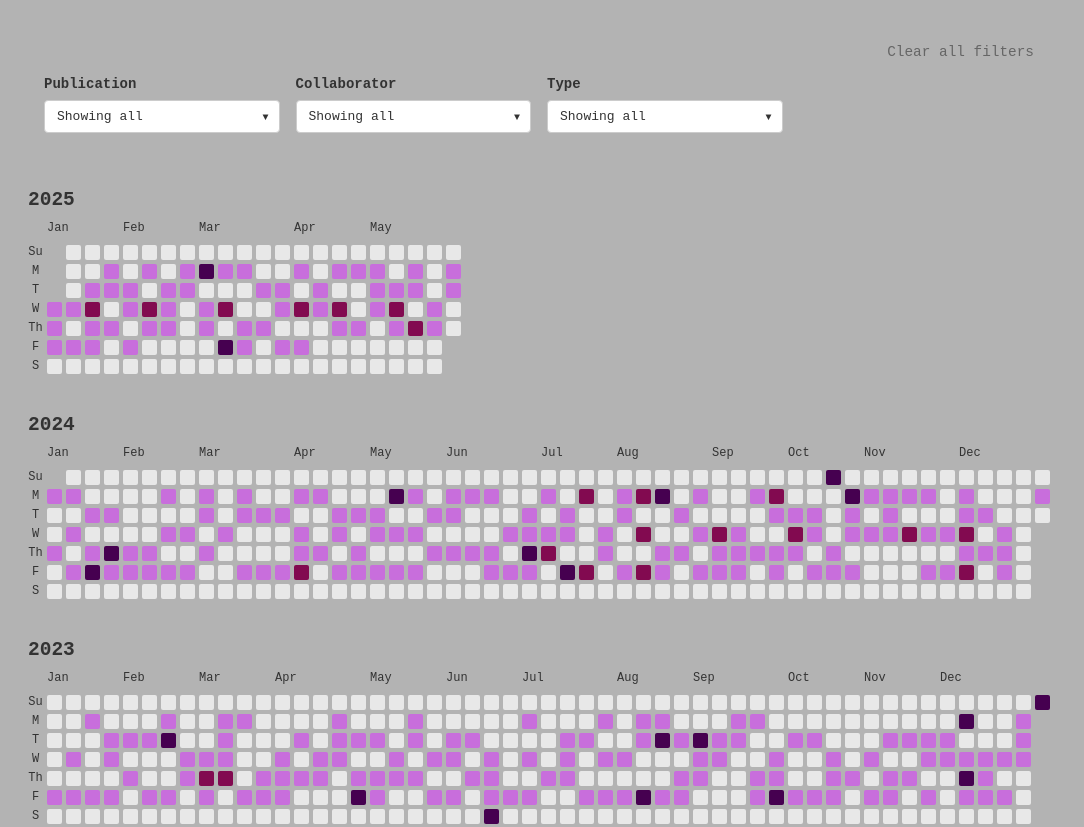
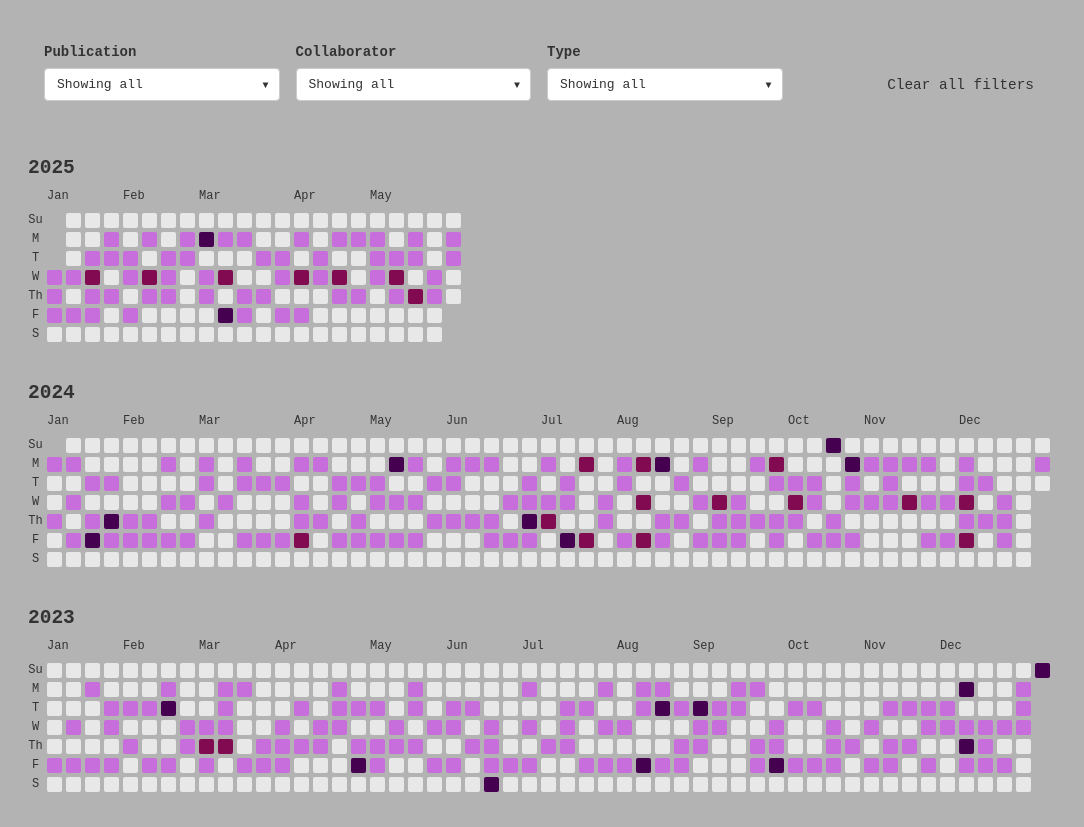
Before and after one commit to malihanda/malaikahanda.com, a plain HTML site: page index.html in a window 1280 px wide. Shown: the top 827 px of the page, without its empty margins (0-1084 px from the left). Drawn offline with Linux system fonts and the light colour scheme.

Commit message:
some tiny filter styling tweaks

```diff
--- a/calendar-styles.css
+++ b/calendar-styles.css
@@ -361,12 +361,15 @@ h2 {
 }
 
 .clear-all-container {
-    margin-bottom: 1rem;
+    margin-bottom: 0.5rem;
     text-align: right;
+    display: flex;
+    flex-direction: column;
+    justify-content: flex-end;
 }
 
 .clear-all-link {
-    color: #666;
+    color: var(--near-black);
     text-decoration: none;
     font-size: 0.9rem;
     cursor: pointer;
--- a/filter-system.js
+++ b/filter-system.js
@@ -225,7 +225,6 @@ function populateFilterControls(containerElementId, filterSystem) {
         updateFilterOptionCounts(filterSystem, filterWrapper); // Then update counts for all
     });
     clearAllContainer.appendChild(clearAllLink);
-    filterWrapper.appendChild(clearAllContainer);
 
     // --- Filter Dropdowns ---
     const filterControls = document.createElement("div");
@@ -239,6 +238,9 @@ function populateFilterControls(containerElementId, filterSystem) {
         );
         filterControls.appendChild(filterColumn);
     });
+
+    filterControls.appendChild(clearAllContainer);
+
     filterWrapper.appendChild(filterControls);
     containerElement.appendChild(filterWrapper);
 
```
